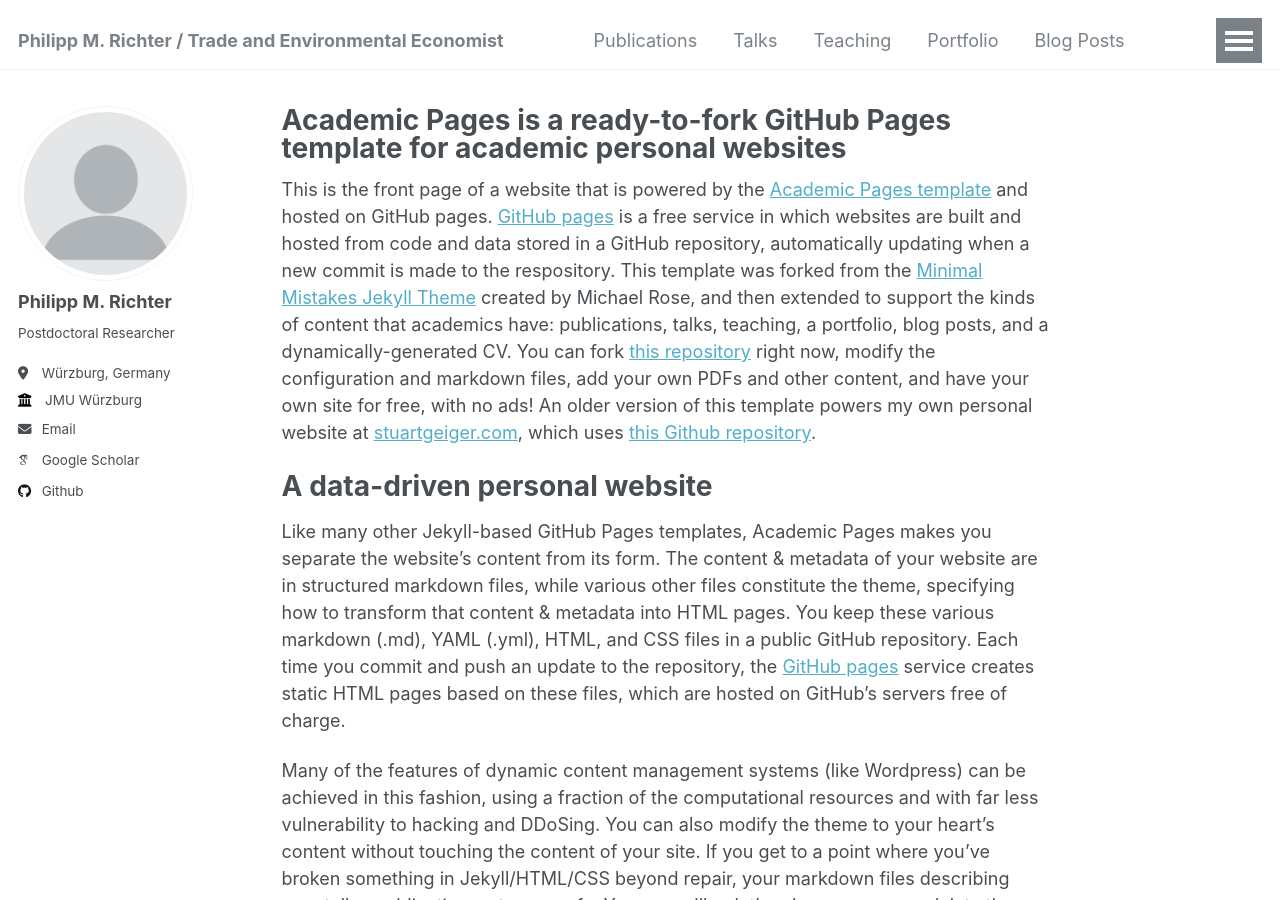
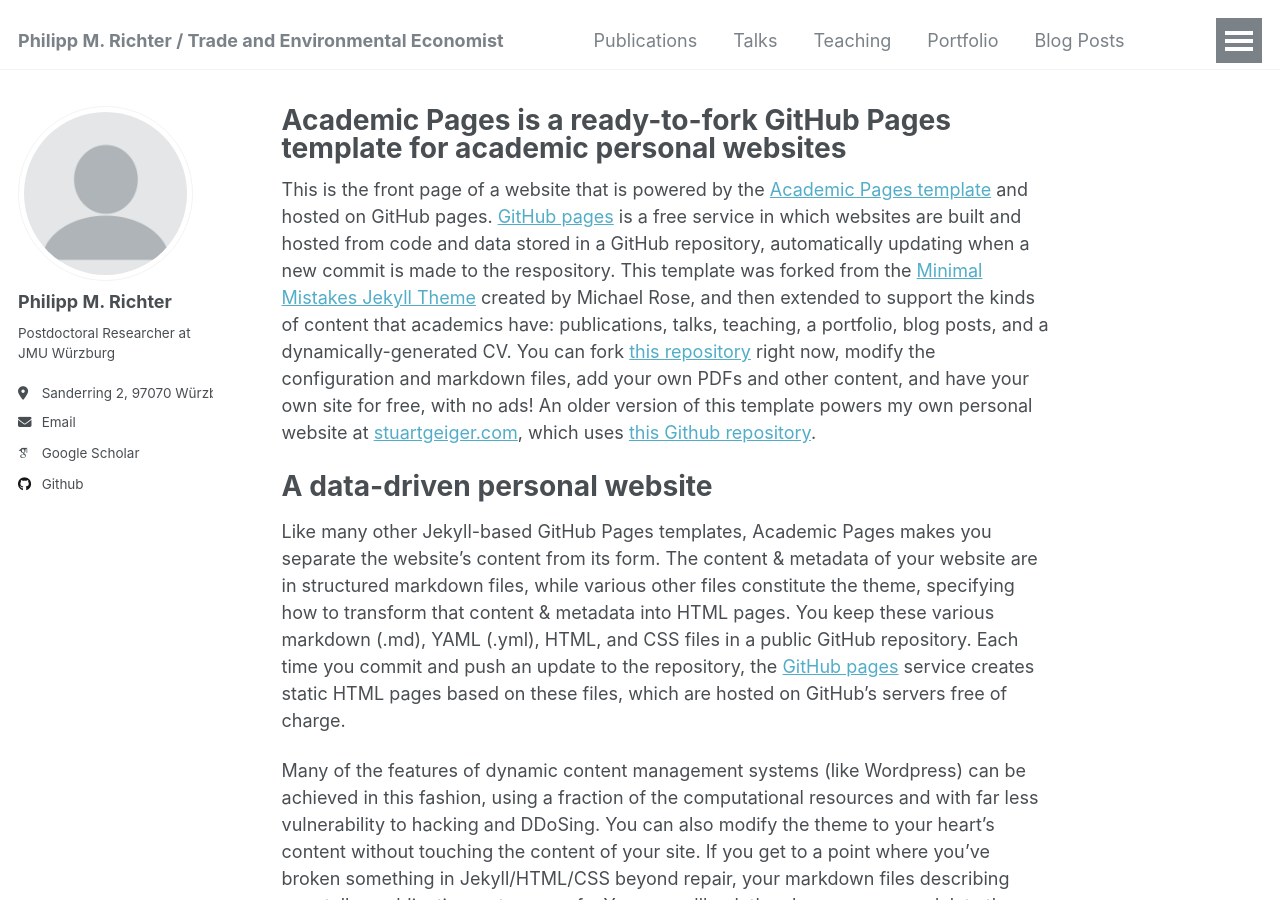
Before and after one commit to PhMRichter/PhMRichter.github.io, a Jekyll site: the page built from _pages/about.md, in a window 1280 px wide and 900 px high. Built offline with Jekyll 4.4.1, drawn with Linux system fonts in a browser that asks for light colours; some web fonts are replaced.

Commit message:
Update _config.yml

```diff
--- a/_config.yml
+++ b/_config.yml
@@ -24,9 +24,9 @@ author:
   avatar           : "profile.png"
   name             : "Philipp M. Richter"
   pronouns         : # example: "she/her"
-  bio              : "Postdoctoral Researcher"
-  location         : "Würzburg, Germany"
-  employer         : "JMU Würzburg"
+  bio              : "Postdoctoral Researcher at JMU Würzburg"
+  location         : "Sanderring 2, 97070 Würzburg, Germany"
+  employer         : # "JMU Würzburg"
   uri              : # URL
   email            : "philipp.richter@uni-wuerzburg.de"
 
```
